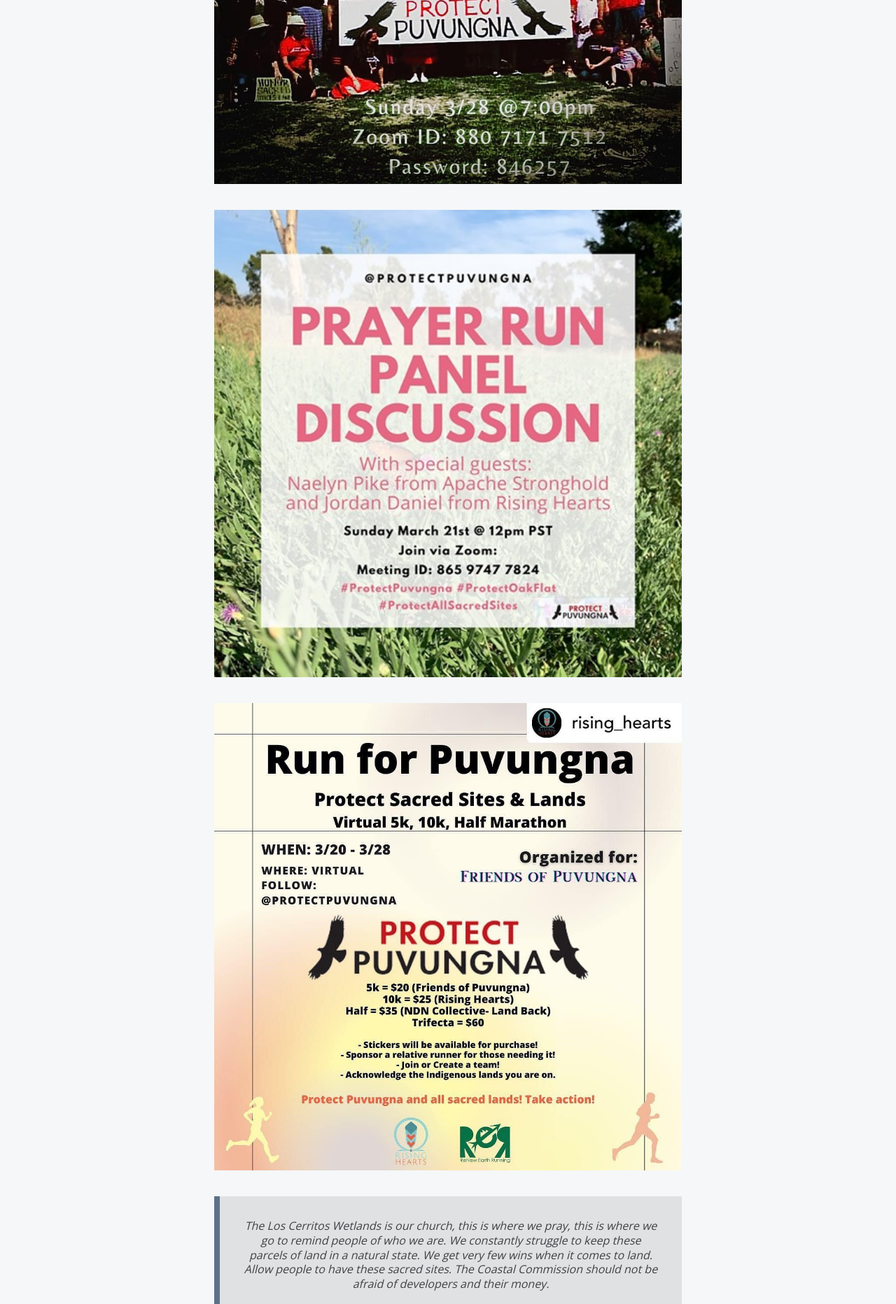
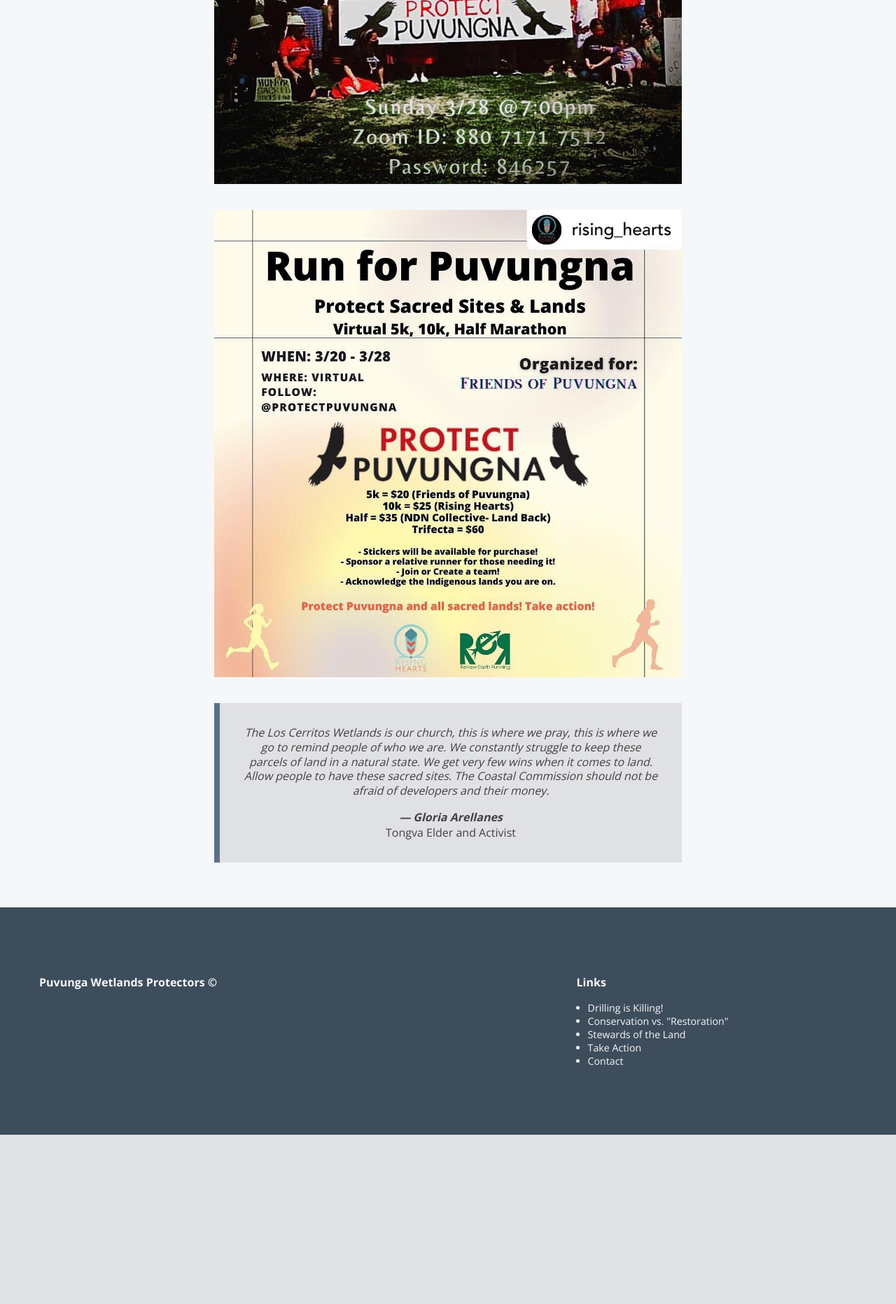
Before and after one commit to Eddie-Anguiano/native-website, a Next.js app: page /lawsuit in a window 1280 px wide. Shown: the part 2459-4323 px from the top of the page at 70% size. After the commit the page ends 4081 px from the top, so only its background shows below. Built offline with nearby package versions, Linux system fonts and the light colour scheme.

Commit message:
add client revisions

```diff
--- a/pages/index.js
+++ b/pages/index.js
@@ -61,7 +61,7 @@ export default function Home() {
         <InfoSection
           header="Our lawsuit to stop the Los Cerritos Wetlands Restoration and Oil Consolidation Project"
           subheader="Drilling is Killing"
-          content="In December, 2018, the ​California Coastal Commission​ approved the ​Los Cerritos Wetlands Restoration and Oil Consolidation Project, ​a massive expansion of oil drilling masquerading as wetlands restoration.​ ​Acknowledging that ​the project violated Coastal Act provisions protecting​ public health, the environment, and tribal culture, the Commission used an override provision giving special treatment to oil and gas development along the shoreline. In February, 2019, ​Puvunga Wetlands Protectors​ sued the Commission for misapplying the override because adverse impacts were not mitigated to the maximum extent feasible and because the public would not be harmed if the project was denied. The Los Cerritos Wetlands Restoration and Oil Consolidation Project ​will put the community at greater risk for oil spills and a “worst case scenario” seismic event, pollute local air and water, add to global warming, and erase tribal history. ​The case will be heard in LA Superior Court on March 11, 2021."
+          content="In December, 2018, the ​California Coastal Commission​ approved the ​Los Cerritos Wetlands Restoration and Oil Consolidation Project, ​a massive expansion of oil drilling masquerading as wetlands restoration.​ ​Acknowledging that ​the project violated Coastal Act provisions protecting​ public health, the environment, and tribal culture, the Commission used an override provision giving special treatment to oil and gas development along the shoreline. In February, 2019, ​Puvunga Wetlands Protectors​ sued the Commission for misapplying the override because adverse impacts were not mitigated to the maximum extent feasible and because the public would not be harmed if the project was denied. The Los Cerritos Wetlands Restoration and Oil Consolidation Project ​will put the community at greater risk for oil spills and a “worst case scenario” seismic event, pollute local air and water, add to global warming, and erase tribal history."
           contentOrder="2"
           image="/images/oil.png"
           alt="oil rig"
@@ -105,9 +105,9 @@ export default function Home() {
         </Wrapper>
 
         <InfoSection
-          header="Puvunga and Motuucheyngna, Sacred Then and Now"
+          header="Puvunga/Puvuu'nga and Motuucheynga, Sacred Then and Now"
           subheader="Stewards of the Land"
-          content="For 10,000 years a ​vast wetlands sustained the coastal communities of ​Puvunga and Motuucheyngna​, central to the spiritual traditions of the Tongva, Acjachemen, and numerous other Southern California Tribes. ​The remaining 500 acre Los Cerritos Wetlands allow a connection to homelands, ancestors and culture. ​Drilling, digging, bulldozing and building on these wetlands is opposed by tribal culture keepers and violates​ tribal beliefs which understand all life to be related and deserving of respect. Relocating tribal burials and preserving tribal “artifacts” for research or exhibition will not “mitigate” this destruction. ​The connection of tribal peoples to Puvunga cannot be determined piecemeal, as it is timeless and inclusive of all manifestations of being. This relationship to place defines tribes as peoples who seek to live in balance through the gifts given by all relations."
+          content="For 10,000 years a ​vast wetlands sustained the coastal communities of ​Puvunga and Motuucheynga​, central to the spiritual traditions of the Tongva, Acjachemen, and numerous other Southern California Tribes. ​The remaining 500 acre Los Cerritos Wetlands allow a connection to homelands, ancestors and culture. ​Drilling, digging, bulldozing and building on these wetlands is opposed by tribal culture keepers and violates​ tribal beliefs which understand all life to be related and deserving of respect. Relocating tribal burials and preserving tribal “artifacts” for research or exhibition will not “mitigate” this destruction. ​The connection of tribal peoples to Puvunga cannot be determined piecemeal, as it is timeless and inclusive of all manifestations of being. This relationship to place defines tribes as peoples who seek to live in balance through the gifts given by all relations."
           contentOrder="2"
           image="/images/salt-pan.jpg"
           alt="tongva portrait"
--- a/pages/lawsuit.js
+++ b/pages/lawsuit.js
@@ -269,14 +269,6 @@ export default function lawsuit() {
           <div className={styles.gridItem}>
             <img
               className={styles.gridImg}
-              src="/images/lawsuit/pray-run.jpeg"
-              alt="pray run"
-            />
-          </div>
-
-          <div className={styles.gridItem}>
-            <img
-              className={styles.gridImg}
               src="/images/lawsuit/puvu-run.jpeg"
               alt="puvu run"
             />
```
Also changed, not shown: public/images/lawsuit/pray-run.jpeg (deleted).
